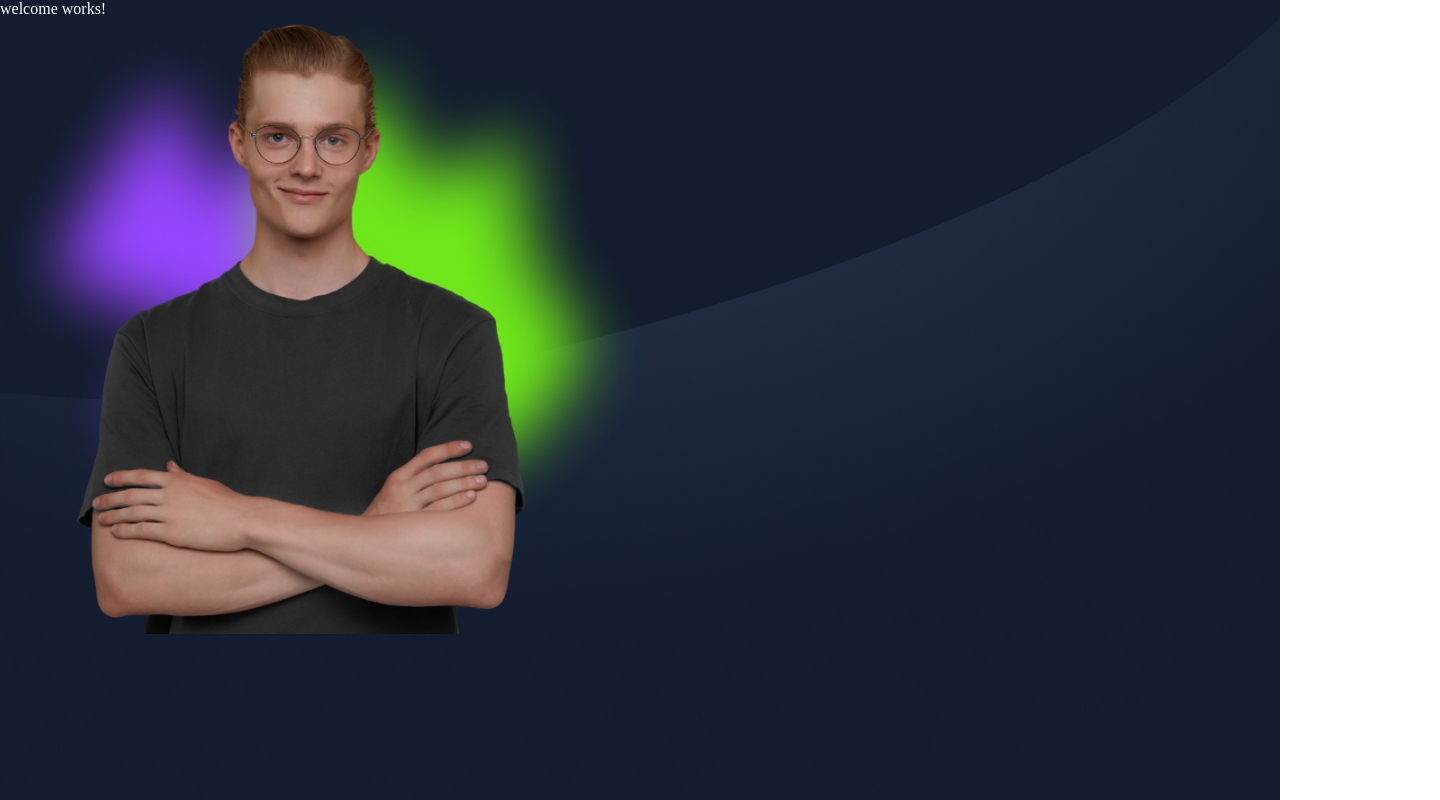
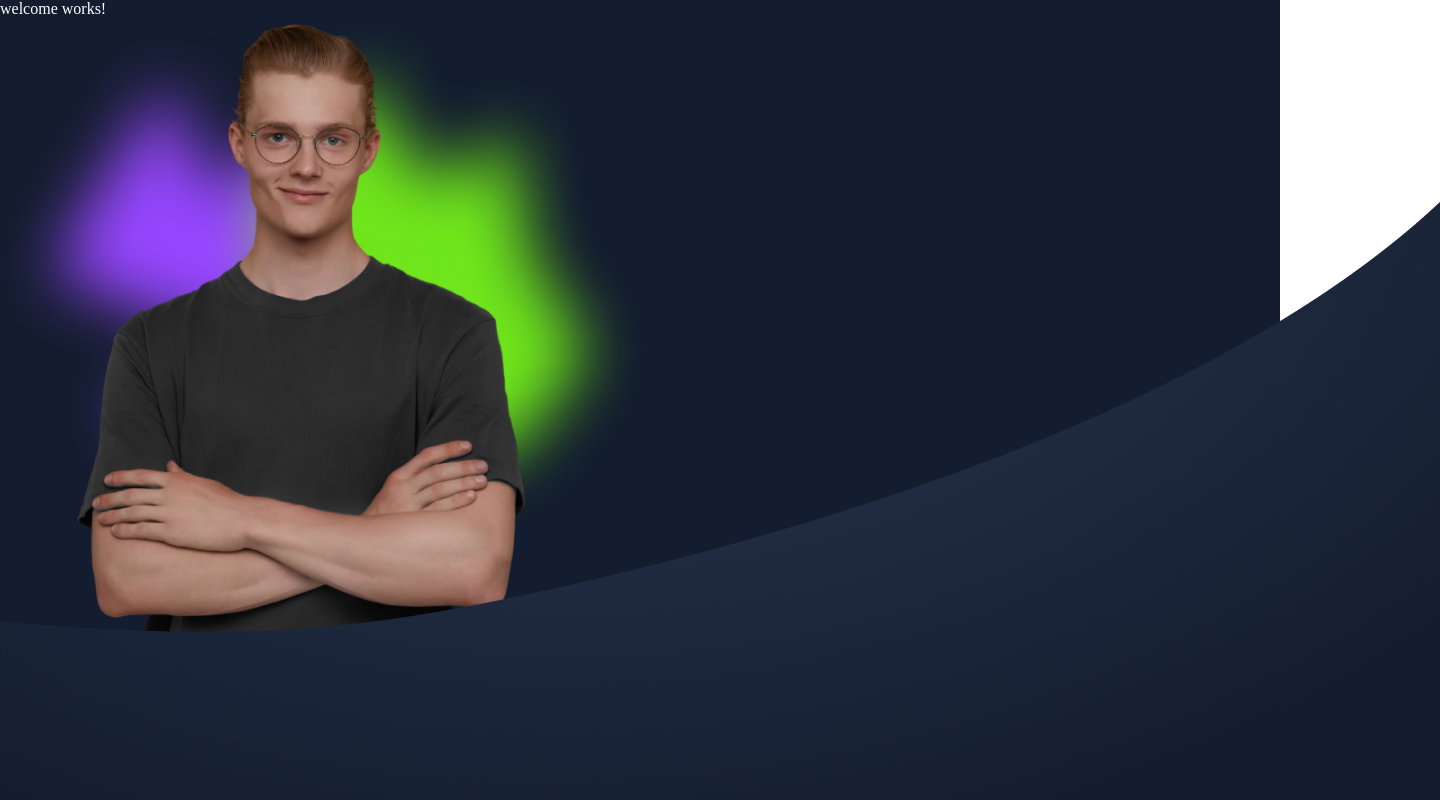
Before and after one commit to heikoNickel/PORTFOLIO, an Angular app: page / in a window 1280 px wide. Shown: the top 800 px of the page, 1440 px wide, since content can reach past the window. Built offline with nearby package versions, Linux system fonts and the light colour scheme.

Commit message:
Irgendwas Commit

```diff
--- a/src/app/main-content/welcome/welcome.component.scss
+++ b/src/app/main-content/welcome/welcome.component.scss
@@ -62,19 +62,23 @@ p{
 .background-image-container {
             max-width: 1440px;
             overflow: hidden;
+            position: absolute;
+            top: 200px;
+            z-index: 5;
         }
 
-        .background-image-container img {
-            width: 100vw;
-            height: auto;
-        }
+        // .background-image-container img {
+        //     // width: 100vw;
+        //     // height: auto;
+        // }
 
-        @media (max-width: 800px) {
-            .background-image-container {
-                height: auto;
-            }
+        @media (max-width: 665px) {
+            // .background-image-container {
+            //     height: auto;
+            // }
 
-            .background-image-container img {
+            .background-image-container{
+                // top: 150px;
                 width: 100%;
                 height: auto;
             }
```
